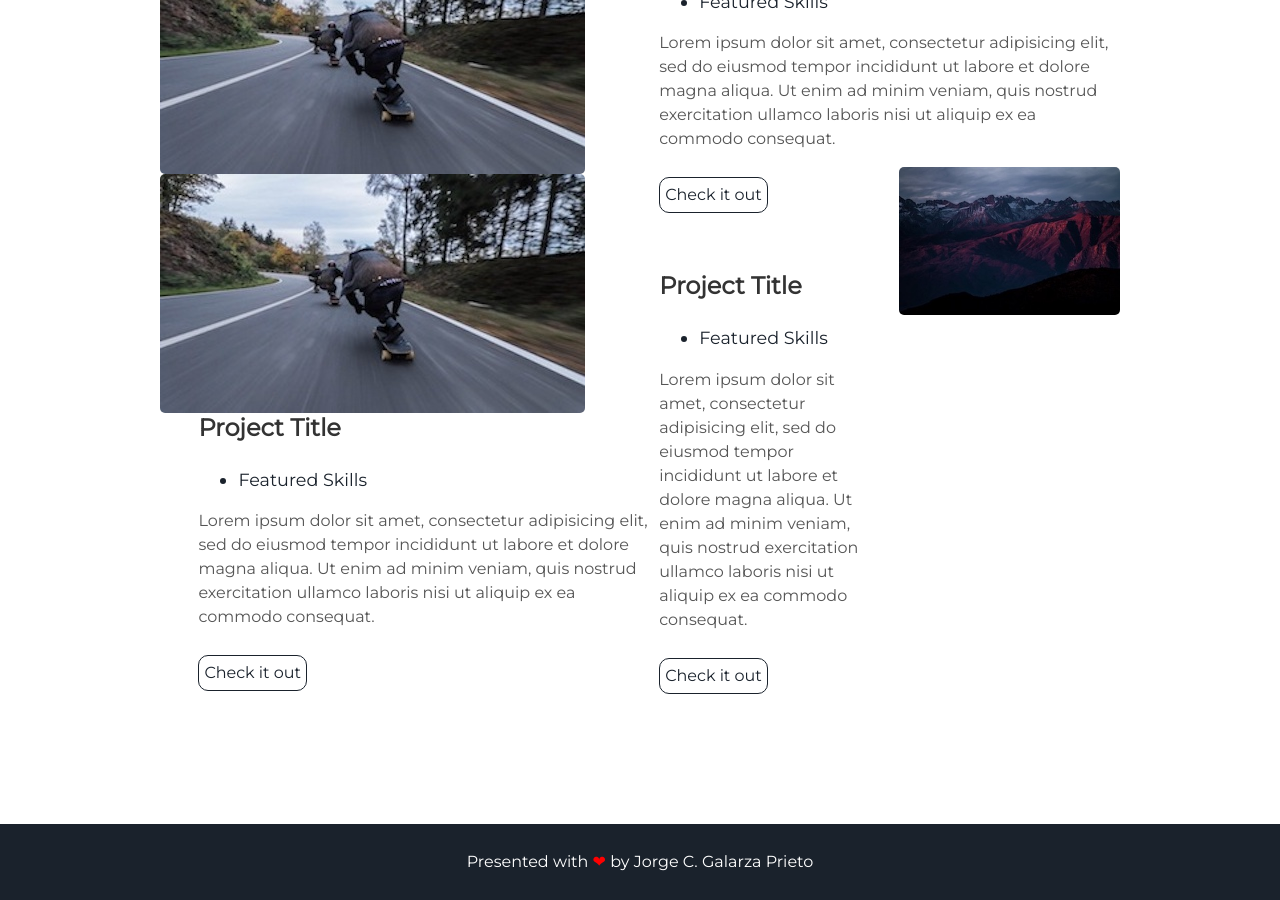
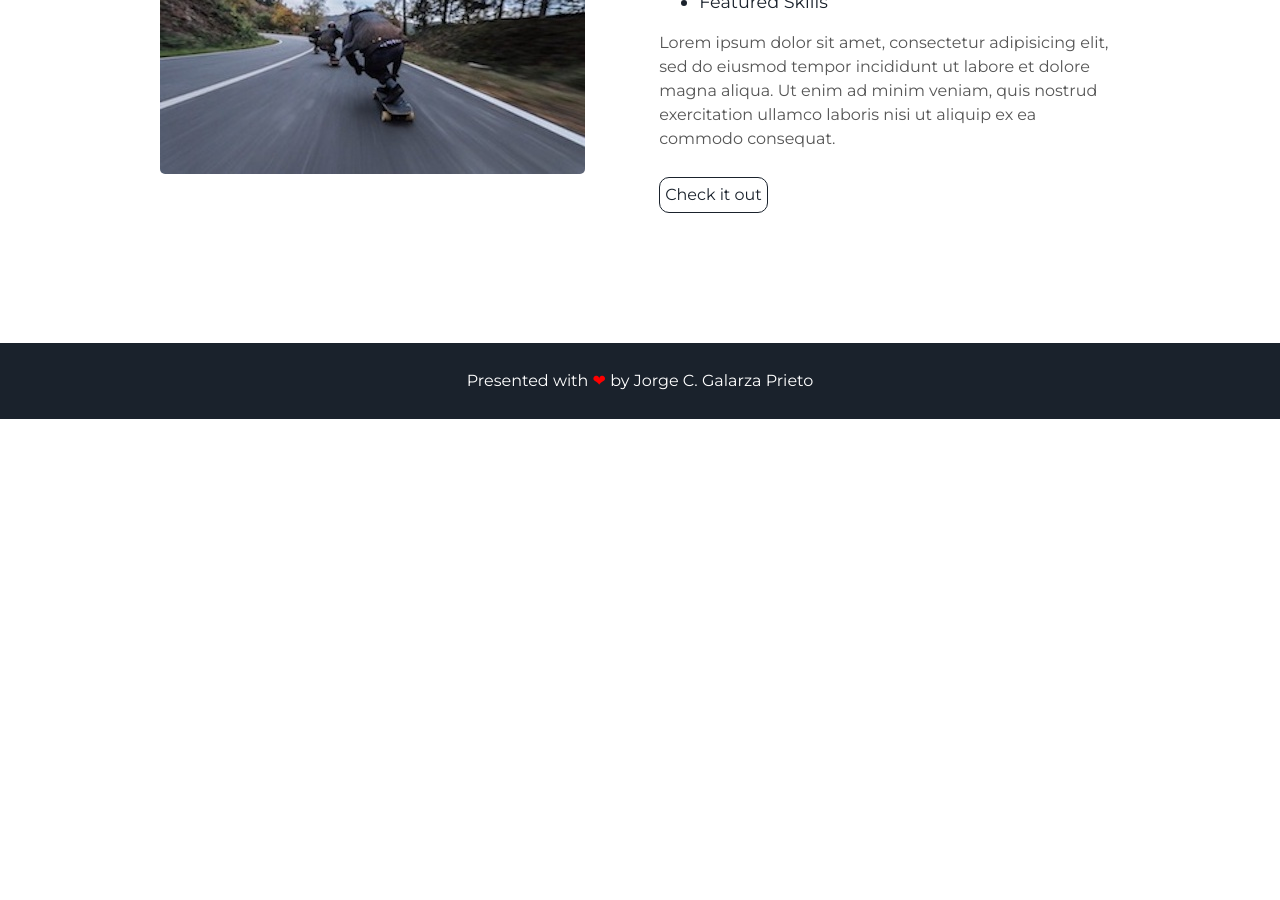
Before and after one commit to jorgegalarza1/jorgegalarza1.github.io, a Jekyll site: the page built from index.html, in a window 1280 px wide and 900 px high, scrolled down 2188 px. Built offline with Jekyll 4.4.1, drawn with Linux system fonts in a browser that asks for light colours; after the commit the page ends 2607 px from its top, so only the background shows below that.

Commit message:
Update projects.html

```diff
--- a/_includes/projects.html
+++ b/_includes/projects.html
@@ -25,28 +25,5 @@
     </ul>
     <p>Lorem ipsum dolor sit amet, consectetur adipisicing elit, sed do eiusmod tempor incididunt ut labore et dolore magna aliqua. Ut enim ad minim veniam, quis nostrud exercitation ullamco laboris nisi ut aliquip ex ea commodo consequat.</p>
     <a class="project-link" href="#">Check it out</a>
-    <div class="images-right">
-    <img alt="mountains" src="{{ "/assets/img/mountains.jpg" | prepend: site.baseurl }}" />
-  </div>
-  <div class="contents">
-    <h3> Project Title </h3>
-    <ul>
-      <li> Featured Skills</li>
-    </ul>
-    <p>Lorem ipsum dolor sit amet, consectetur adipisicing elit, sed do eiusmod tempor incididunt ut labore et dolore magna aliqua. Ut enim ad minim veniam, quis nostrud exercitation ullamco laboris nisi ut aliquip ex ea commodo consequat.</p>
-    <a class="project-link" href="#">Check it out</a>
   </div>
 </div>
-<div class="user-projects">
-  <div class="images-left">
-    <img alt="mountains" src="{{ "/assets/img/skate.jpg" | prepend: site.baseurl }}" />
-  </div>
-  <div class="contents-right">
-    <h3> Project Title </h3>
-    <ul>
-      <li> Featured Skills</li>
-    </ul>
-    <p>Lorem ipsum dolor sit amet, consectetur adipisicing elit, sed do eiusmod tempor incididunt ut labore et dolore magna aliqua. Ut enim ad minim veniam, quis nostrud exercitation ullamco laboris nisi ut aliquip ex ea commodo consequat.</p>
-    <a class="project-link" href="#">Check it out</a>
-  </div>
-</div>
```
